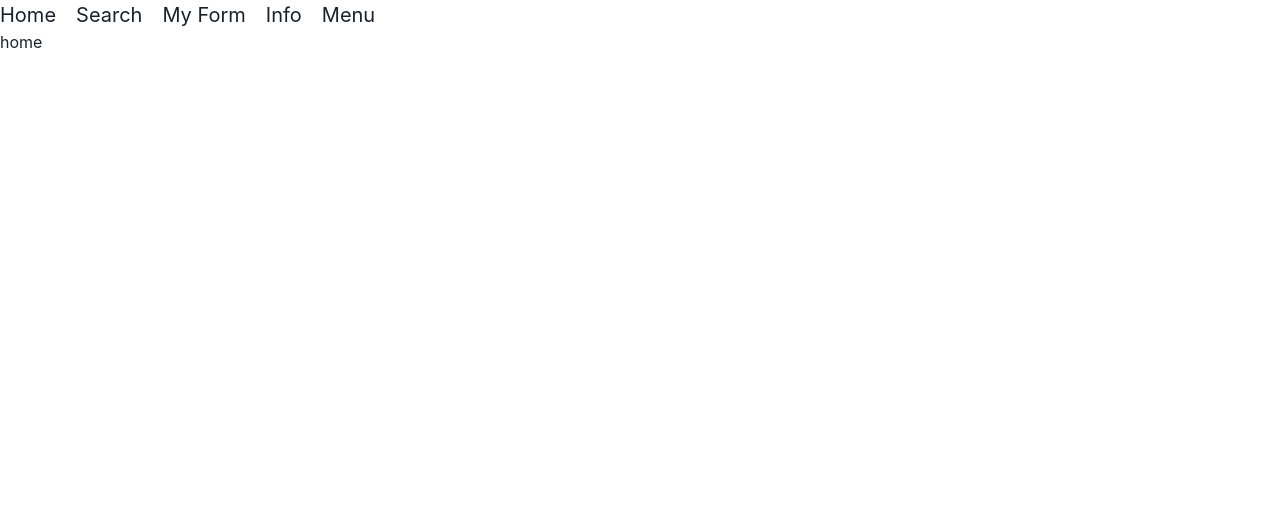
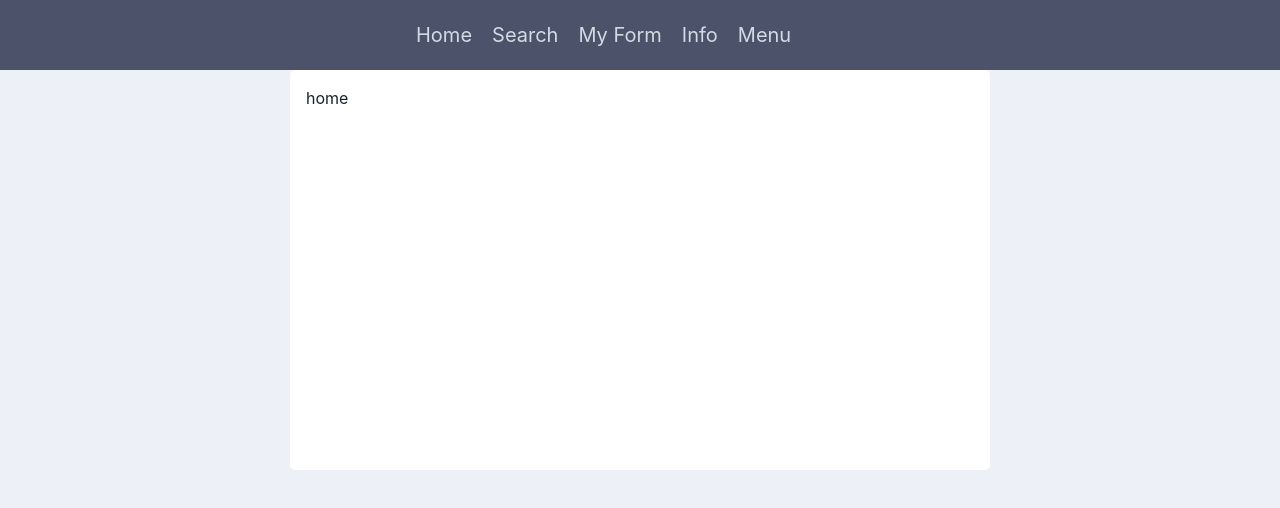
Before and after one commit to RakibRahman/task-prolific-analytics, a React (Create React App) app: page / in a window 1280 px wide. Shown: the top 508 px of the page. Built offline with nearby package versions, Linux system fonts and the light colour scheme.

Commit message:
basic layout done

```diff
--- a/src/App.js
+++ b/src/App.js
@@ -11,7 +11,7 @@ import Bonus from './components/Bonus';
 function App() {
   return (
     <ChakraProvider>
-      <Box className="app">
+      <Box className="app" bg="#EDF0F7" minH="100vh">
         <BrowserRouter>
           <NavBar />
           <Routes>
--- a/src/components/Bonus.js
+++ b/src/components/Bonus.js
@@ -1,7 +1,12 @@
 import React from 'react';
+import { Box } from '@chakra-ui/react';
 
 const Bonus = () => {
-  return <div>Menu</div>;
+  return (
+    <Box w="700px" h="400px" bg="white" mx="auto" borderRadius="5px" p="4">
+      home
+    </Box>
+  );
 };
 
 export default Bonus;
--- a/src/components/Form.js
+++ b/src/components/Form.js
@@ -1,7 +1,12 @@
 import React from 'react';
+import { Box } from '@chakra-ui/react';
 
 const Form = () => {
-  return <div>FOrm</div>;
+  return (
+    <Box w="700px" h="400px" bg="white" mx="auto" borderRadius="5px" p="4">
+      home
+    </Box>
+  );
 };
 
 export default Form;
--- a/src/components/Home.js
+++ b/src/components/Home.js
@@ -1,7 +1,11 @@
 import React from 'react';
-
+import { Flex, Box, Text } from '@chakra-ui/react';
 const Home = () => {
-  return <div>home</div>;
+  return (
+    <Box w="700px" h="400px" bg="white" mx="auto" borderRadius="5px" p="4">
+      home
+    </Box>
+  );
 };
 
 export default Home;
--- a/src/components/Info.js
+++ b/src/components/Info.js
@@ -1,7 +1,11 @@
 import React from 'react';
-
+import { Box } from '@chakra-ui/react';
 const Info = () => {
-  return <div>Info</div>;
+  return (
+    <Box w="700px" h="400px" bg="white" mx="auto" borderRadius="5px" p="4">
+      home
+    </Box>
+  );
 };
 
 export default Info;
--- a/src/components/NavBar.js
+++ b/src/components/NavBar.js
@@ -4,7 +4,15 @@ import { Link } from 'react-router-dom';
 const NavBar = () => {
   return (
     <div>
-      <Flex gridGap="5">
+      <Flex
+        gridGap="5"
+        bg="#4C526A"
+        color="#D2DBE3"
+        align="center"
+        justify="start"
+        pl="26rem"
+        py="5"
+      >
         <Link to="/">
           <Text fontSize="20px">Home</Text>
         </Link>
--- a/src/components/Search.js
+++ b/src/components/Search.js
@@ -1,7 +1,12 @@
 import React from 'react';
+import { Box } from '@chakra-ui/react';
 
 const Search = () => {
-  return <div>Search</div>;
+  return (
+    <Box w="700px" h="400px" bg="white" mx="auto" borderRadius="5px" p="4">
+      home
+    </Box>
+  );
 };
 
 export default Search;
```
